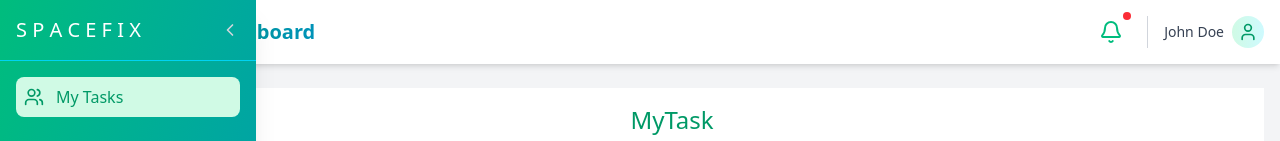
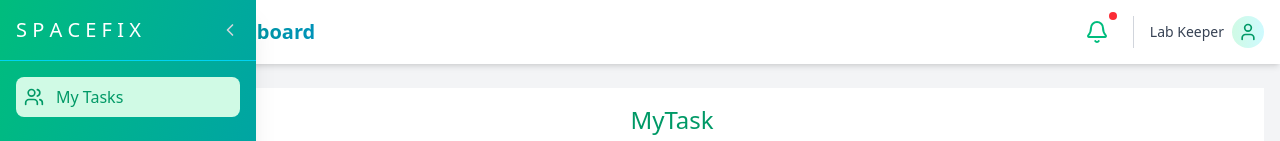
Before and after one commit to TehanLiyanage/Spacefix-Application---SDGP---CS48, a React (Vite) app: page /labkeeper-dashboard in a window 1280 px wide. Shown: the top 141 px of the page. Built offline with nearby package versions, Linux system fonts and the light colour scheme; no server answers; the database is empty.

Commit message:
Fix(Dashboard-Lecturer-New): fix minor errors in header

```diff
--- a/src/components/dashboard/iit/labkeeperDashboardcomponents/Header.jsx
+++ b/src/components/dashboard/iit/labkeeperDashboardcomponents/Header.jsx
@@ -97,7 +97,7 @@ const Header = ({ showNotifications, setShowNotifications, toggleSidebar }) => {
               className="flex items-center space-x-2 focus:outline-none"
             >
               <span className="hidden sm:block text-sm text-gray-700">
-                {localStorage.getItem('iit_labkeeper_username') || 'John Doe'}
+                { ( 'Lab Keeper')}
               </span>
               <div className="w-8 h-8 rounded-full bg-gradient-to-r from-emerald-100 to-cyan-100 flex items-center justify-center text-emerald-600">
                 <User className="w-5 h-5" />
@@ -106,7 +106,7 @@ const Header = ({ showNotifications, setShowNotifications, toggleSidebar }) => {
 
             {showProfileDropdown && (
               <div className="absolute right-0 mt-2 w-56 bg-white rounded-lg shadow-lg z-30 border border-gray-200 p-4">
-                <p className="text-sm text-gray-800">labkeeper@example.com</p>
+                {/* <p className="text-sm text-gray-800">labkeeper@example.com</p> */}
                 <button
                   onClick={handleLogout}
                   className="mt-3 w-full bg-red-500 text-white py-1 px-3 rounded hover:bg-red-600 text-sm"
```
